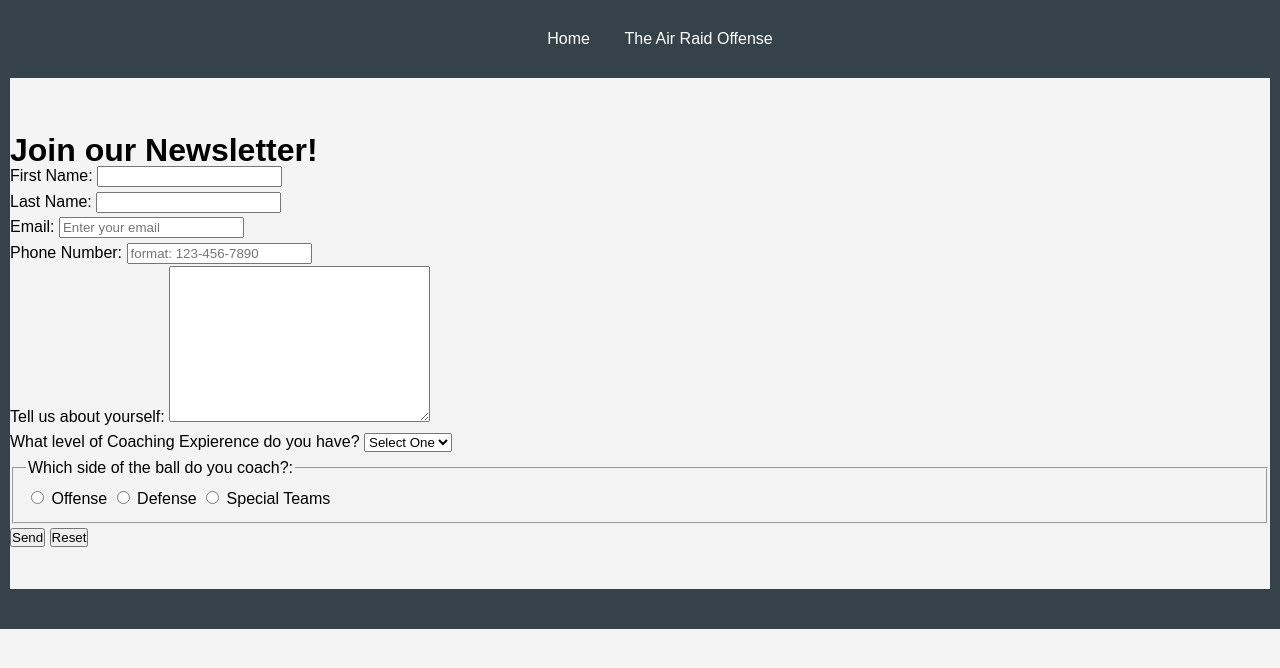
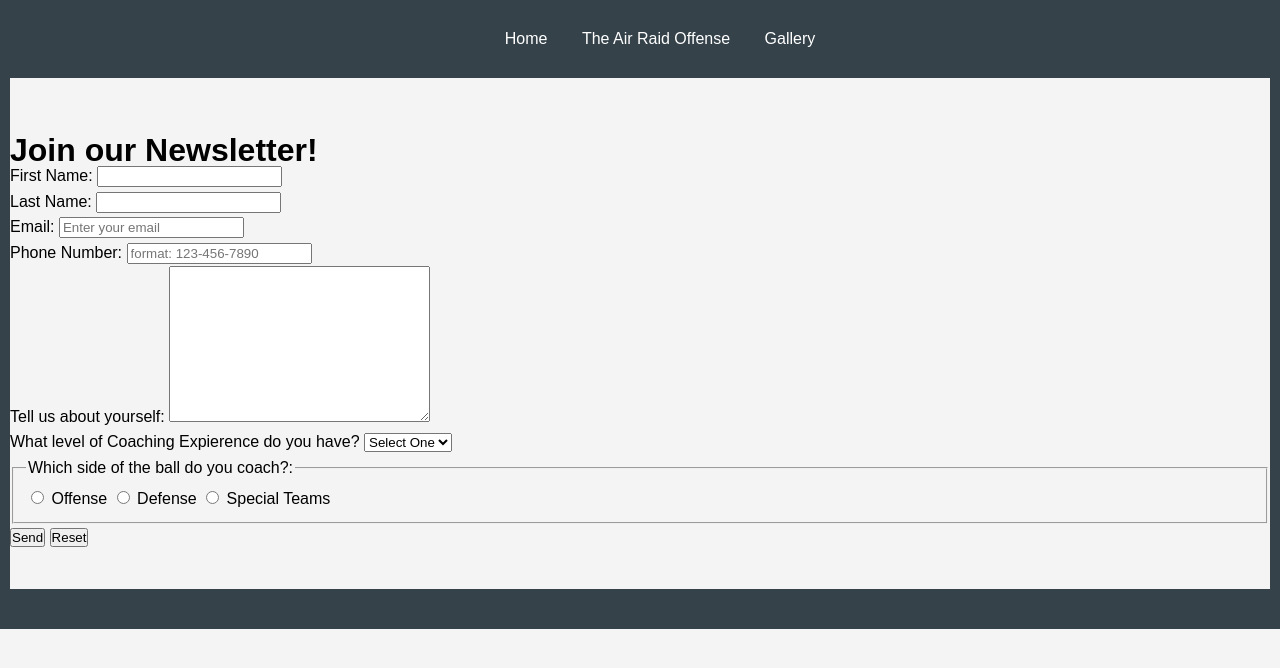
Before and after one commit to AdamCoon9/OffenseRUs.com, a plain HTML site: page newsletter.html in a window 1280 px wide. Drawn offline with Linux system fonts and the light colour scheme.

Commit message:
newsletter.html
fixed bugs within the code

```diff
--- a/newsletter.html
+++ b/newsletter.html
@@ -13,6 +13,7 @@
             <ul>
                 <li><a href="index.html">Home</a></li>
                 <li><a href="airraid.html">The Air Raid Offense</a></li>
+                <li><a href="gallery.html">Gallery</a></li>
             </ul>
         </nav>
     </div>
@@ -57,7 +58,7 @@
         <input type="email" name="email" placeholder="Enter your email">
 
     </label>
-
+      </div>
       <div class="form-row">
 
         <label>
@@ -84,7 +85,7 @@
 
             Tell us about yourself:
 
-            <textarea name="message"cols="30" rows="10"></textarea>
+            <textarea name="message" cols="30" rows="10"></textarea>
 
         </label>
 
@@ -113,7 +114,7 @@
             </label>
 
       </div>
-
+        </form>
         <div class="form-row">
 
           <fieldset>
@@ -122,7 +123,7 @@
 
             <label>
 
-                <input type="radio"name="Side-of-the-ball"value="Offense">
+                <input type="radio" name="Side-of-the-ball" value="Offense">
 
                 Offense
 
@@ -130,7 +131,7 @@
 
             <label>
 
-                <input type="radio"name="Side-of-the-ball"value="Defense">
+                <input type="radio" name="Side-of-the-ball" value="Defense">
 
                 Defense
 
@@ -138,7 +139,7 @@
 
             <label>
 
-                <input type="radio"name="Side-of-the-ball"value="Special-Teams">
+                <input type="radio" name="Side-of-the-ball" value="Special-Teams">
 
                 Special Teams
 
@@ -156,11 +157,11 @@
 
       </div>
 
-        </form>
-    </div>
+
+
         <div id="footer">
             <section></section>
         </div>
         <section> </section>
 
-</body>
+</html>
```
